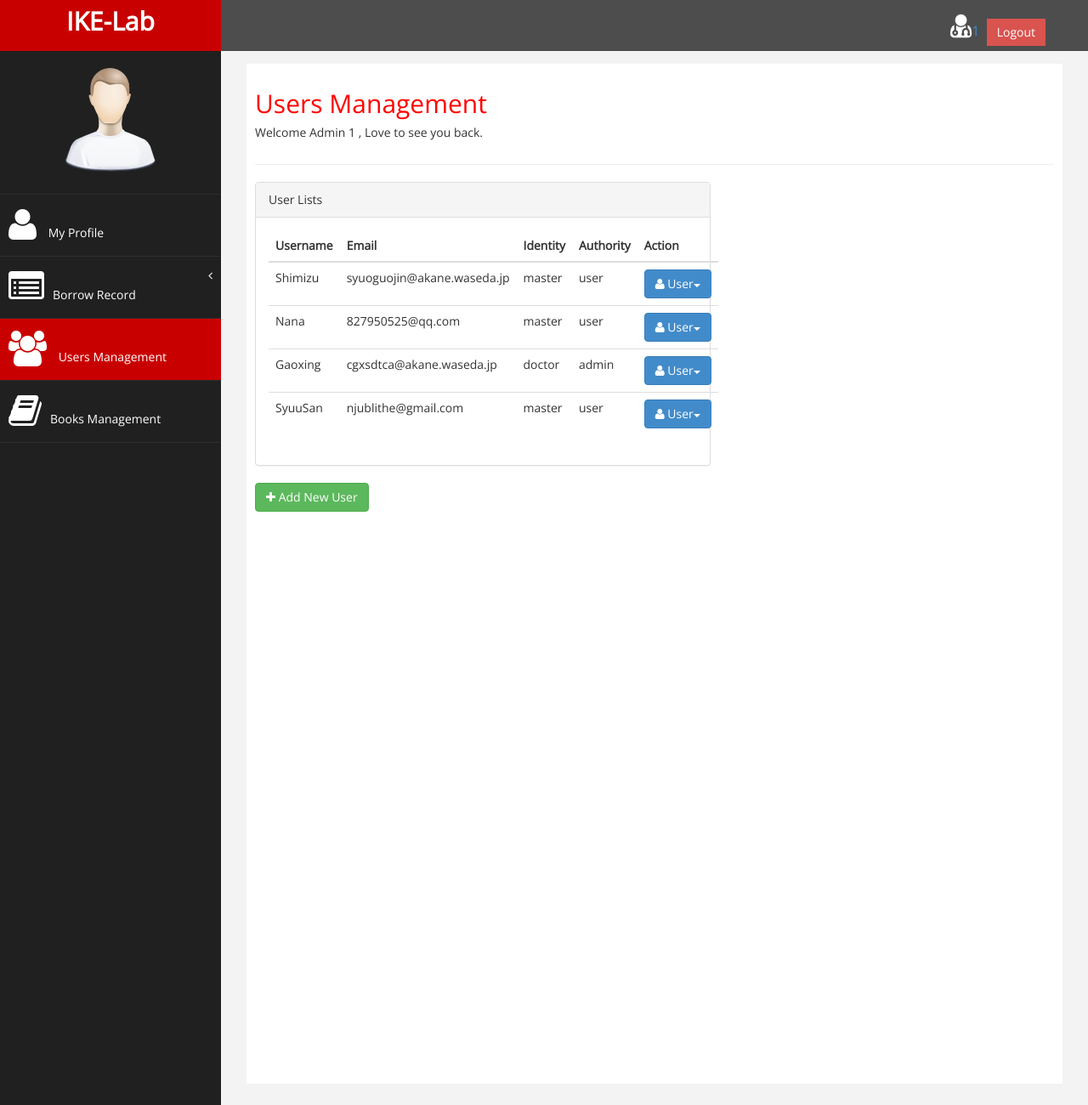
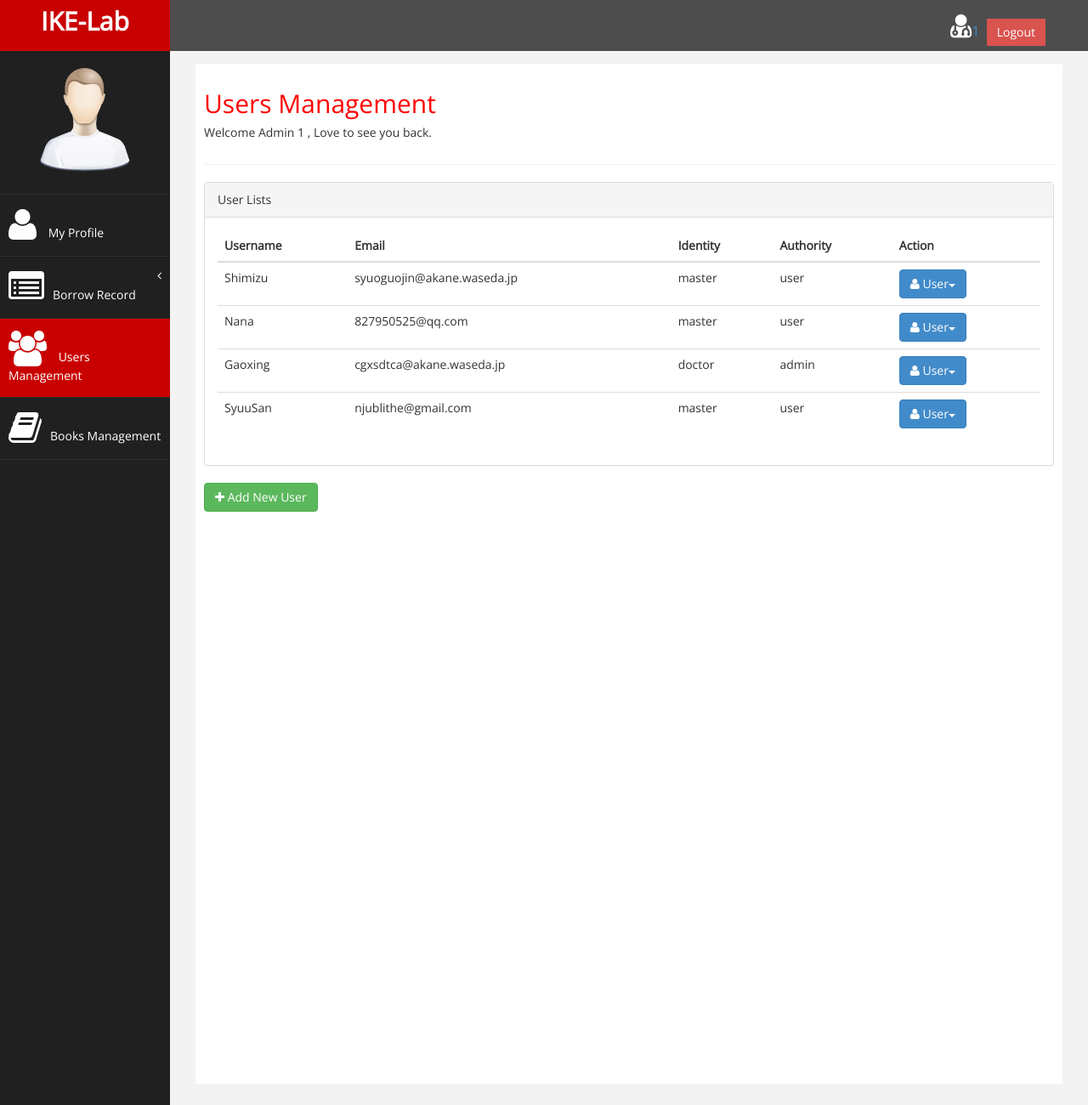
Before and after one commit to ShimizuWasedaU/git, a PHP site: page /adminusers.php in a window 1280 px wide. Shown: the whole page at 85% size. Run offline with PHP 8.4, Linux system fonts and the light colour scheme; a user stored in the database is signed in; data comes from the database, SQL or seed files in the repository; some libraries are stand-ins or nearby versions.

Commit message:
layout change
some improvement of css file

```diff
--- a/LabBookSystem/adminusers.php
+++ b/LabBookSystem/adminusers.php
@@ -251,7 +251,7 @@ require('layout/adminheader.php');
 
 		              <!-- /. ROW  -->
             <div class="row">
-                <div class="col-md-7">
+                <div class="col-md-12">
                      <!--    Hover Rows  -->
                     <div class="panel panel-default">
                         <div class="panel-heading">
@@ -304,7 +304,7 @@ require('layout/adminheader.php');
                     <!-- End  Hover Rows  -->
                 </div>
 
-				<div class="col-md-5 col-sm-5 fade hide" id="editPanel">
+				<div class="col-md-7 col-sm-7 fade hide" id="editPanel">
                     <div class="panel panel-danger">
                         <div class="panel-heading">
                             Edit User Profile
--- a/LabBookSystem/assets/css/custom.css
+++ b/LabBookSystem/assets/css/custom.css
@@ -208,7 +208,7 @@ max-width:170px;
 .navbar-cls-top .navbar-brand {
 	color: #fff;
 background: #C90000;
-width: 260px;
+width: 200px;
 text-align: center;
 height: 60px;
 font-size: 30px;
@@ -357,7 +357,7 @@ line-height: 1.428571429;
 
  @media(min-width:768px) {
      #page-wrapper{
-               margin: 0 0 0 260px;
+               margin: 0 0 0 200px;
         padding: 15px 30px;
         min-height: 1200px;
 
@@ -367,7 +367,7 @@ line-height: 1.428571429;
     .navbar-side {
         z-index: 1;
         position: absolute;
-        width: 260px;
+        width: 200px;
     }
 
    .navbar {
```
